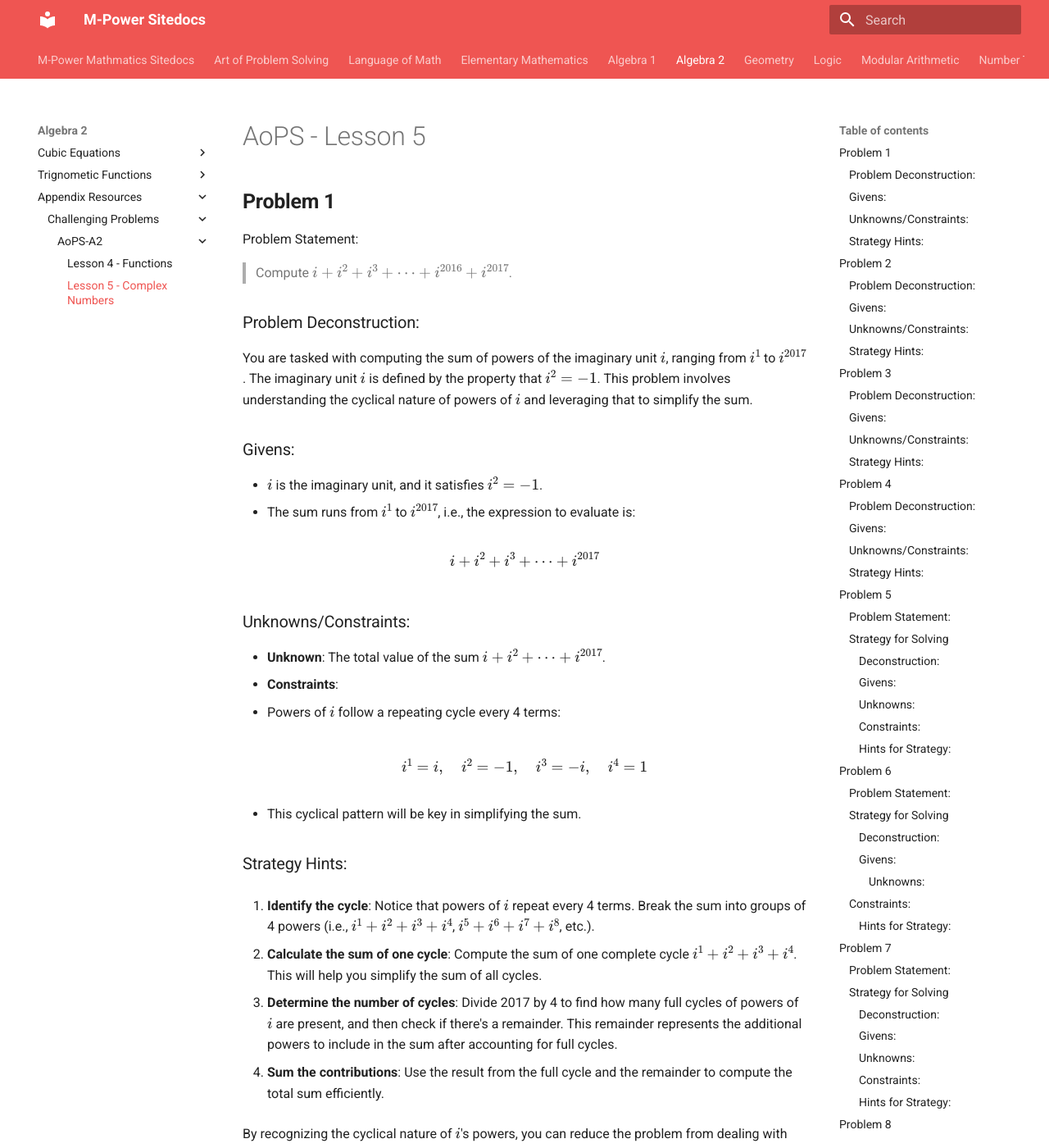
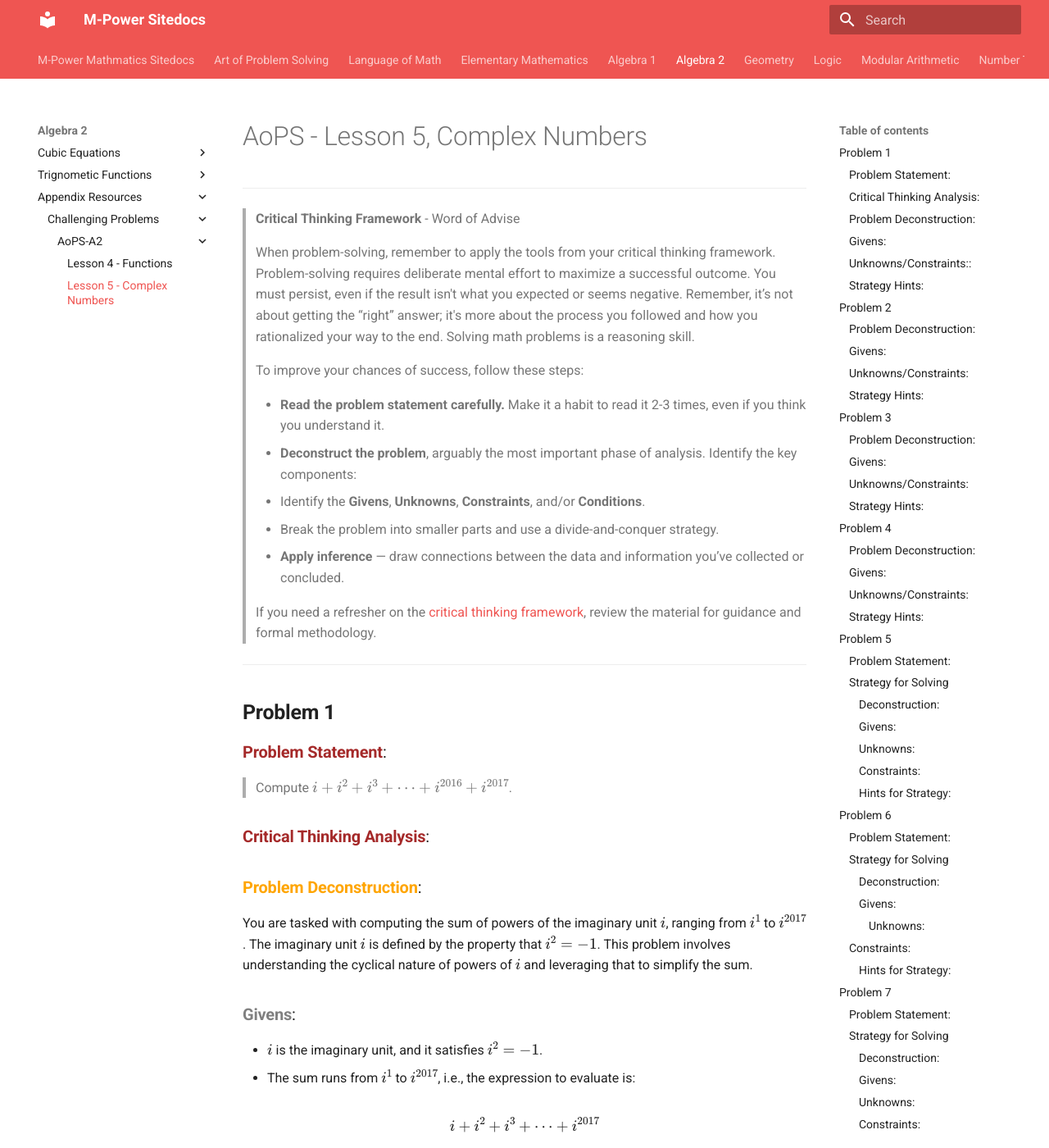
Before and after one commit to baseonballs/mpower-sitedocs, an MkDocs documentation site: the page built from site-docs/mathematics/a2/hw/aops/hw.05.md, in a window 1280 px wide and 1400 px high. Shown: the whole window at 82% size. Built offline with MkDocs 1.6.1 and Material for MkDocs 9.7.7, drawn with Linux system fonts in a browser that asks for light colours; formulas are drawn with MathJax 3; some of the changed text lies outside the part shown.

Commit message:
formating for hw5

```diff
--- a/site-docs/mathematics/a2/hw/aops/hw.05.md
+++ b/site-docs/mathematics/a2/hw/aops/hw.05.md
@@ -1,14 +1,34 @@
-# AoPS - Lesson 5
+# AoPS - Lesson 5, Complex Numbers
+
+---
+
+>**Critical Thinking Framework** - Word of Advise
+>
+>When problem-solving, remember to apply the tools from your critical thinking framework. Problem-solving requires deliberate mental effort to maximize a successful outcome. You must persist, even if the result isn't what you expected or seems negative. Remember, it’s not about getting the “right” answer; it's more about the process you followed and how you rationalized your way to the end. Solving math problems is a reasoning skill.
+
+>To improve your chances of success, follow these steps:
+
+>- **Read the problem statement carefully.** Make it a habit to read it 2-3 times, even if you think you understand it.
+- **Deconstruct the problem**, arguably the most important phase of analysis. Identify the key components:
+  1. Identify the **Givens**, **Unknowns**, **Constraints**, and/or **Conditions**.
+  2. Break the problem into smaller parts and use a divide-and-conquer strategy.
+- **Apply inference** — draw connections between the data and information you’ve collected or concluded.
+
+>If you need a refresher on the [critical thinking framework](../../../critical-thinking/toolbox/strategies.md), review the material for guidance and formal methodology.
+
+---
 
 ## **Problem 1**
 
-Problem Statement:
+### <span style="color: brown; font-weight:bold; font-style: normal">Problem Statement</span>:
 >Compute $i+i^2+i^3+\cdots+i^{2016}+i^{2017}$.
 
-### Problem Deconstruction:
+### <span style="color: brown; font-weight:bold; font-style: normal">Critical Thinking Analysis</span>:
+
+### <span style="color: orange; font-weight:bold; font-style: normal">Problem Deconstruction</span>:
 You are tasked with computing the sum of powers of the imaginary unit \(i\), ranging from \(i^1\) to \(i^{2017}\). The imaginary unit \(i\) is defined by the property that \(i^2 = -1\). This problem involves understanding the cyclical nature of powers of \(i\) and leveraging that to simplify the sum.
 
-### Givens:
+### <span style="color: gray; font-weight:bold; font-style: normal">Givens</span>:
   - \(i\) is the imaginary unit, and it satisfies \(i^2 = -1\).
   - The sum runs from \(i^1\) to \(i^{2017}\), i.e., the expression to evaluate is:
 
@@ -16,7 +36,7 @@ You are tasked with computing the sum of powers of the imaginary unit \(i\), ran
 i + i^2 + i^3 + \cdots + i^{2017}
 \]
 
-### Unknowns/Constraints:
+### <span style="color: gray; font-weight:bold; font-style: normal">Unknowns/Constraints</span>::
 
 - **Unknown**: The total value of the sum \(i + i^2 + \cdots + i^{2017}\).
 - **Constraints**:
@@ -29,7 +49,7 @@ i^1 = i, \quad i^2 = -1, \quad i^3 = -i, \quad i^4 = 1
 
   - This cyclical pattern will be key in simplifying the sum.
 
-### Strategy Hints:
+### <span style="color: orange; font-weight:bold; font-style: normal">Strategy Hints</span>:
 
 1. **Identify the cycle**: Notice that powers of \(i\) repeat every 4 terms. Break the sum into groups of 4 powers (i.e., \(i^1 + i^2 + i^3 + i^4\), \(i^5 + i^6 + i^7 + i^8\), etc.).
 
```
Also changed, not shown: PROMPT.md (+32 -0 lines), README.md (+0 -26 lines), site-docs/mathematics/critical-thinking/toolbox/advice.md (added, +14 -0 lines).
